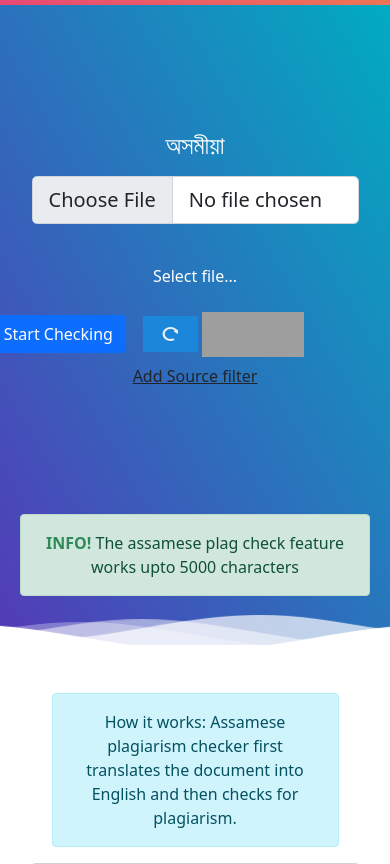
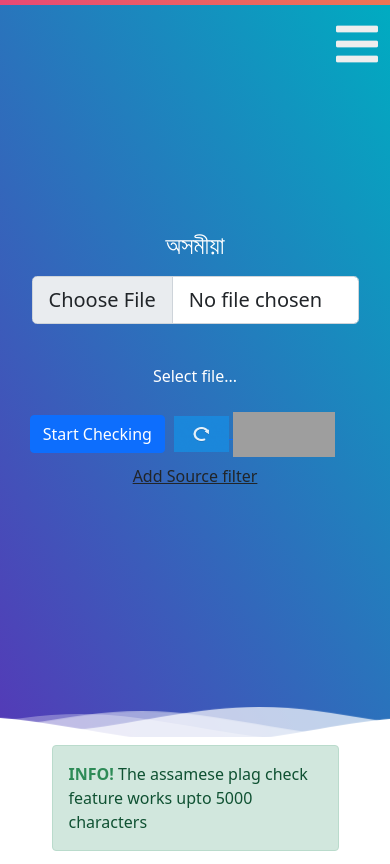
Before and after one commit to Reckon77/no_nokol, a Flask app: page /assamese in a window 390 px wide. Shown: the top 864 px of the page. Run offline with Flask 2, Linux system fonts and the light colour scheme; parts of the project's set-up code (start-up, migrations or seed data) failed here and were passed over; some libraries are stand-ins or nearby versions; grey boxes are pictures that could not be loaded.

Commit message:
bug fixes

```diff
--- a/static/navbar.js
+++ b/static/navbar.js
@@ -11,7 +11,7 @@ open.addEventListener("click", function(){
     overlay.classList.toggle("menu-open");
     nav.classList.toggle("menu-open");
 
-    if (changeIcon) {
+    if(changeIcon) {
         icon.classList.remove("fa-bars");
         icon.classList.add("fa-times");
         changeIcon = false;
--- a/static/style.css
+++ b/static/style.css
@@ -55,6 +55,7 @@ p {
   position: relative;
   width: 100%;
   height: 15vh;
+  /* margin-top: 80px;; */
   margin-bottom: -7px; /*Fix for safari gap*/
   min-height: 100px;
   max-height: 150px;
@@ -107,13 +108,19 @@ p {
   h1 {
     font-size: 24px;
   }
+  .responsive-margin {
+    margin-top: 150px;
+  }
+  .responsive-margin-bottom {
+    margin-bottom: 100px;
+  }
 }
 
 /* Progress bar styles */
 progress[value] {
   width: 300px;
   height: 14px;
-  margin: 50px auto;
+  margin: 20px auto;
   display: block;
   /* Important Thing */
   -webkit-appearance: none;
@@ -423,6 +430,7 @@ nav ul li a:hover::after {
 
 @media screen and (max-width: 1125px) {
   .menu-toggle {
+    position: fixed;
     display: block;
     z-index: 1000;
   }
@@ -446,6 +454,7 @@ nav ul li a:hover::after {
   }
 
   nav ul li a {
+    position: relative;
     margin: 0;
     font-size: 1rem;
   }
@@ -455,8 +464,13 @@ nav ul li a:hover::after {
   }
 
   .fas {
-    right: 0;
+    top: 20px;
+    right: 12px;
+    padding-left: 15px;
+    position: fixed;
   }
+
+
 
   .overlay.menu-open,
   nav.menu-open {
--- a/templates/assamese.html
+++ b/templates/assamese.html
@@ -10,6 +10,7 @@
       integrity="sha384-F3w7mX95PdgyTmZZMECAngseQB83DfGTowi0iMjiWaeVhAn4FJkqJByhZMI3AhiU"
       crossorigin="anonymous"
     />
+    <link rel="stylesheet" href="https://use.fontawesome.com/releases/v5.8.1/css/all.css" integrity="sha384-50oBUHEmvpQ+1lW4y57PTFmhCaXp0ML5d60M1M7uH2+nqUivzIebhndOJK28anvf" crossorigin="anonymous">
     <link
       rel="stylesheet"
       href="{{ url_for('static', filename='style.css') }}"
@@ -18,9 +19,6 @@
   </head>
 
     <body>
-      <div id="loading" class="loading">
-          Loading&#8230;
-      </div>
       <div class="header">
         <div class="grad-bar"></div>
         <div class="header-real">
@@ -40,8 +38,11 @@
         </div>
 
         <!--Content before waves-->
-        <div class="inner-header flex">
+        <div class="inner-header flex responsive-margin">
           <div class="container">
+            <div id="loading" class="loading">
+              Loading&#8230;
+            </div>
             <div class="row">
               <div class="col">
                 <div class="mb-3 mt-3">
@@ -58,18 +59,26 @@
                         <progress class="d-none" id="progress" value="0" max="100"> </progress>
                       </div>
                     </div>
-                    <button type="submit" class="btn btn-primary" style="margin-left:-95px; margin-right: 13px;" id="saveBtn" onClick="showSpinner()">Start Checking</button>
+                    <div class="buttons-container">
+                      <button type="submit" class="btn btn-primary" style="margin-left:-25px; margin-right: 5px;" id="saveBtn" onClick="showSpinner()">Start Checking</button>
                       <a href="javascript:location.reload(true)">
                         <span class="glyphicon"></span><img src="/static/assets/reload.gif" alt="refresh button" height="36px" width="55px">
                       </a>
                       <a href="#assamese-input">
                         <span class="glyphicon" style="position: absolute; color: white; margin-top: 9px; margin-left: 11px; font-size: 16.5px;">Text Input</span><img src="/static/assets/text.gif" alt="refresh button" height="45px" width="102px" style=" position: relative;">
                       </a>
+                    </div>
                      <!-- modal start -->
                   <!-- Button trigger modal -->
                   <button type="button" class="btn btn-link link-dark" data-bs-toggle="modal" data-bs-target="#exampleModal">
                     Add Source filter
                   </button>
+
+                  <div class="container-fluid responsive-margin-bottom">
+                    <div class="alert alert-warning d-none mb-3 mt-3" id="alert-modal"><span style="font-weight: bolder; color:red">WARNING!</span> File size greater than 20mb not allowed.</div>
+
+                    <div class="alert alert-success d-none mb-3 mt-3" id="alert-modal-ext"><span style="font-weight: bolder; color:seagreen">INFO!</span> File extension allowed are: .DOC |.TXT |.PDF |.ODT</div>
+                  </div>
 
                   <!-- Modal -->
                   <div class="modal fade" id="exampleModal" tabindex="-1" aria-labelledby="exampleModalLabel" aria-hidden="true">
@@ -98,13 +107,6 @@
           </div>
         </div>
 
-        <div class="alert alert-warning d-none mb-3 mt-3" id="alert-modal"><span style="font-weight: bolder; color:red">WARNING!</span> File size greater than 20mb not allowed.</div>
-
-        <div class="alert alert-success d-none mb-3 mt-3" id="alert-modal-ext"><span style="font-weight: bolder; color:seagreen">INFO!</span> File extension allowed are: .DOC |.TXT |.PDF |.ODT</div>
-
-        <div class="alert alert-success" id="alert-modal-sentence" style="margin-top: -40px;"><span style="font-weight: bolder; color:seagreen;">INFO!</span> The assamese plag check feature works upto 5000 characters</div>
-
-
         <!--Waves Container-->
         <div>
           <svg class="waves" xmlns="http://www.w3.org/2000/svg" xmlns:xlink="http://www.w3.org/1999/xlink"
@@ -127,6 +129,8 @@
 
 
       <div class="container my-5 d-flex flex-column" id="assamese-input">
+
+        <div class="alert alert-success" id="alert-modal-sentence" style="margin-top: -40px;"><span style="font-weight: bolder; color:seagreen;">INFO!</span> The assamese plag check feature works upto 5000 characters</div>
         <div class="alert alert-info" role="alert" style="text-align: center;">
           How it works: Assamese plagiarism checker first translates the document into English and then checks for plagiarism.
         </div>
```
Also changed, not shown: templates/index.html (+16 -6 lines), templates/intelligent.html (+14 -8 lines). Lines whose indentation alone changed are shown as unchanged.
